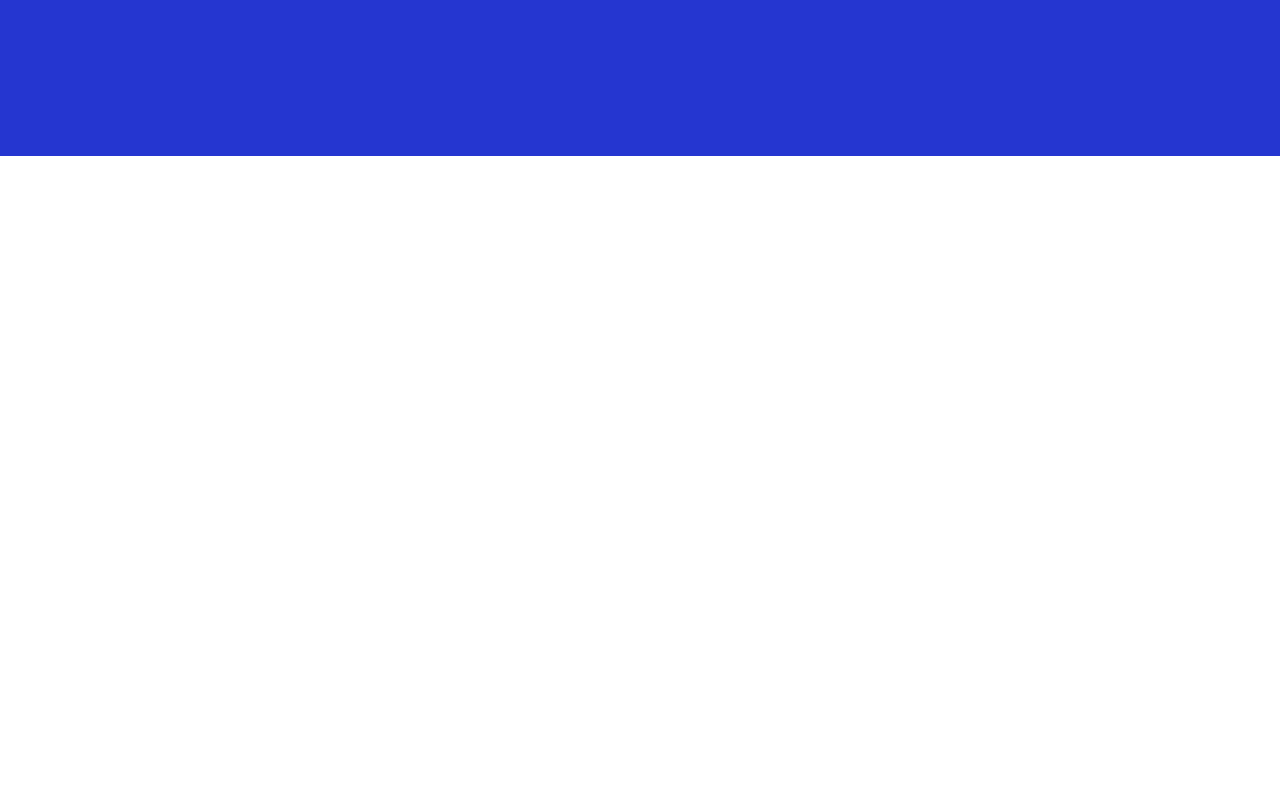
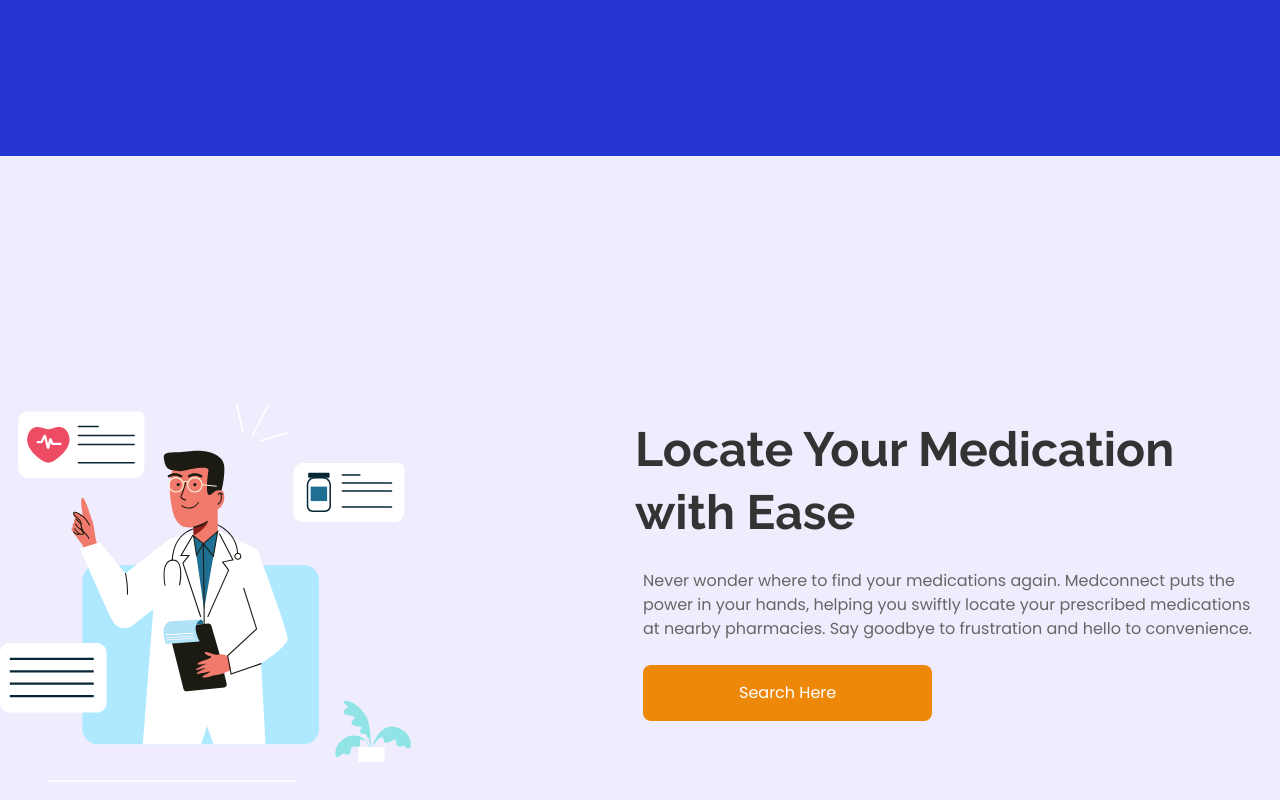
Before and after one commit to renz-inspirex/mediconnect, a Next.js app: page / in a window 1280 px wide. Shown: the part 859-1659 px from the top of the page. Before the commit the page ends 1015 px from the top, so only its background shows below. Built offline with nearby package versions, Linux system fonts and the light colour scheme.

Commit message:
Added: New Section1Component.tsx

```diff
--- a/src/components/HeroComponent.tsx
+++ b/src/components/HeroComponent.tsx
@@ -6,8 +6,8 @@
       </h1>
       <div className="flex mt-[60px] justify-center gap-52">
          <div className="w-[710px] h-[384px] rounded-lg bg-white p-8 relative">
-          <textarea className="w-full h-full outline-0 placeholder-black hero-textInput" placeholder={"Kindly describe your\nsymptoms here"}></textarea>
-          <button className="absolute bottom-6 right-6 py-4 px-24 bg-primary rounded-lg text-white ">Send</button>
+            <textarea className="w-full h-full outline-0 placeholder-black hero-textInput" placeholder={"Kindly describe your\nsymptoms here"}></textarea>
+            <button className="absolute bottom-6 right-6 py-4 px-24 bg-primary rounded-lg text-white ">Send</button>
          </div>
          <img src="../assets/images/doctor.svg" />
       </div>
--- /dev/null
+++ b/src/components/Section1Component.tsx
@@ -0,0 +1,21 @@
+import { Poppins, Raleway } from "next/font/google"
+
+const ralewayHeading700 = Raleway({ weight: '700', subsets: ['latin'], })
+const poppinesParagraph400 = Poppins({ weight: '400', subsets: ['latin'], })
+
+const Section1Component = () => {
+    return (
+      <section className="bg-dirty-white flex w-[100%] h-[815px] flex-col">
+        <div className="flex mt-[60px] justify-center items-center gap-52 h-full">
+            <img src="../assets/images/doctor.svg" />
+           <div className="w-[710px] h-[384px]">
+                <h2 className={`${ralewayHeading700.className} text-5xl text-dark m-4 leading-[63.99px]`}>Locate Your Medication with Ease</h2>
+                <p className={`${poppinesParagraph400.className} text-base text-ash m-6 leading-[24px]`}>Never wonder where to find your medications again. Medconnect puts the power in your hands, helping you swiftly locate your prescribed medications at nearby pharmacies. Say goodbye to frustration and hello to convenience.</p>
+                <button className=" py-4 px-24 bg-primary rounded-lg text-white ml-6">Search Here</button>
+           </div>
+        </div>
+      </section>
+    )
+  }
+
+  export default Section1Component
--- a/src/pages/index.tsx
+++ b/src/pages/index.tsx
@@ -1,6 +1,7 @@
 import BannerComponent from '@/components/BannerComponent'
 import HeroComponent from '@/components/HeroComponent'
 import NavbarComponent from '@/components/NavbarComponent'
+import Section1Component from '@/components/Section1Component'
 import { Inter } from 'next/font/google'
 
 const inter = Inter({ subsets: ['latin'] })
@@ -11,6 +12,7 @@
       <NavbarComponent />
       <BannerComponent />
       <HeroComponent />
+      <Section1Component />
     </main>
   )
 }
--- a/tailwind.config.ts
+++ b/tailwind.config.ts
@@ -14,6 +14,8 @@
       'secondary': '#2536D0',
       'dirty-white': '#EFEDFD',
       'white': '#FFFFFF',
+      'dark': '#333333',
+      'ash': '#666666'
     },
     extend: {
       backgroundImage: {
```
Also changed, not shown: public/assets/images/dockor_section1.svg (added).
